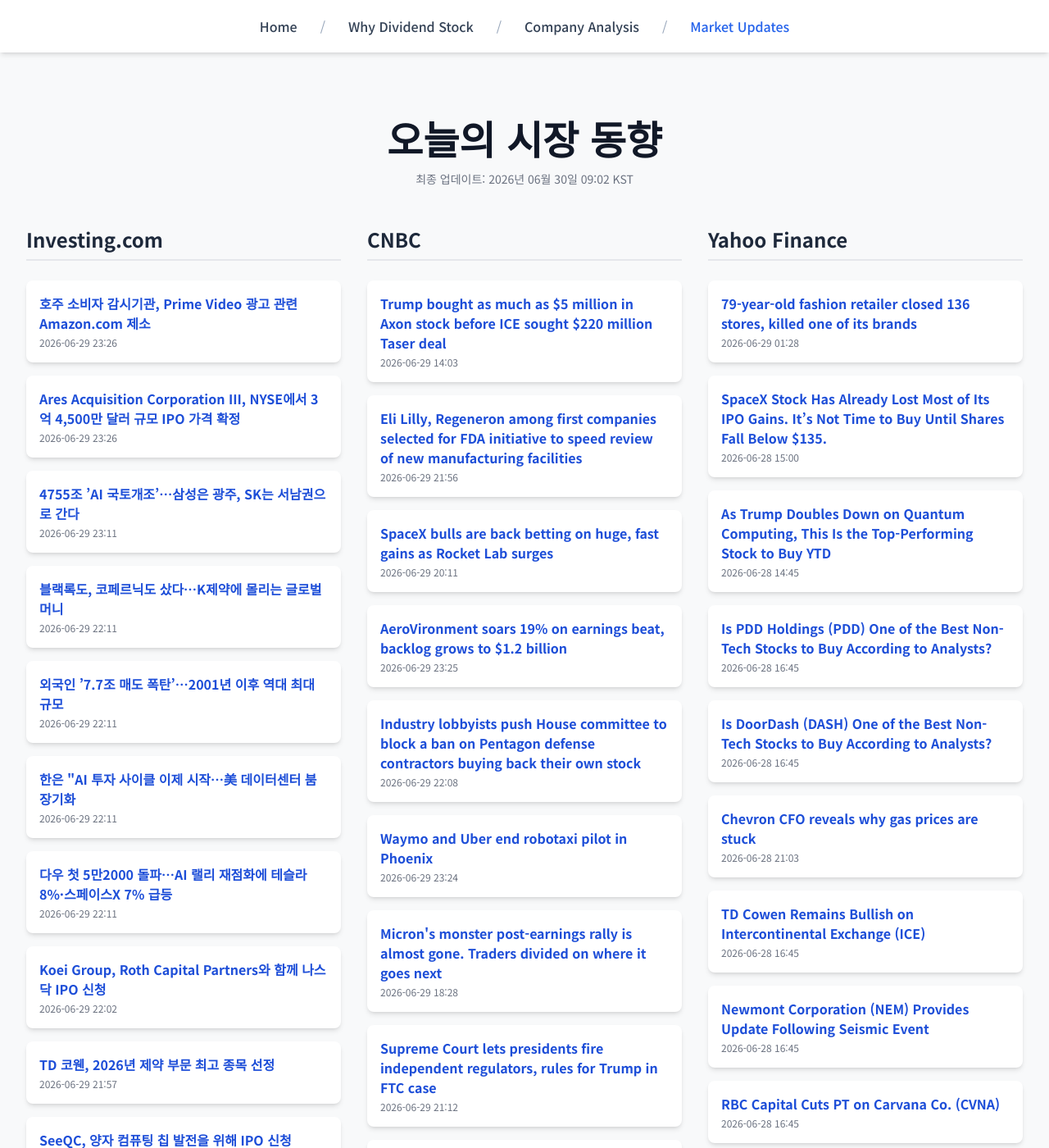
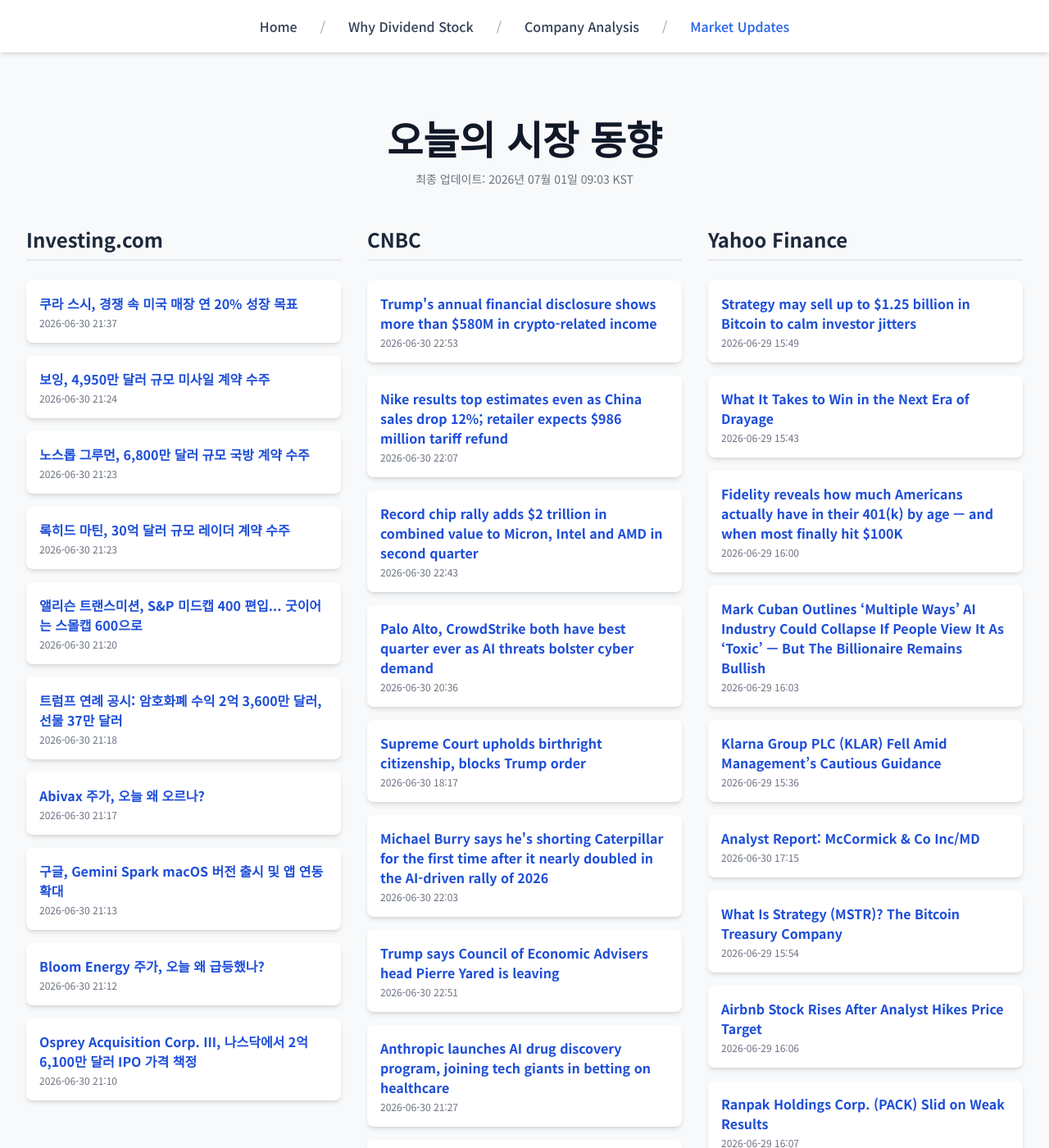
Before and after one commit to Kay-Hwang/my-company-analysis, a Jekyll site: the page built from market-updates.html, in a window 1280 px wide and 1400 px high. Shown: the whole window at 82% size. Built offline with Jekyll 4.4.1, drawn with Linux system fonts in a browser that asks for light colours; nearby versions of some CDN libraries; a script that is not in the unit is left out; some of the changed text lies outside the part shown.

Commit message:
Update daily data

```diff
--- a/_data/latest_data.json
+++ b/_data/latest_data.json
@@ -1,190 +1,190 @@
 {
-  "lastUpdated": "2026년 06월 30일 09:02 KST",
+  "lastUpdated": "2026년 07월 01일 09:03 KST",
   "news": {
     "investing": [
       {
-        "title": "호주 소비자 감시기관, Prime Video 광고 관련 Amazon.com 제소",
-        "link": "https://kr.investing.com/news/stock-market-news/article-1999896",
-        "pubDate": "2026-06-29 23:26:06",
-        "summary": "호주 소비자 감시기관, Prime Video 광고 관련 Amazon.com 제소"
+        "title": "쿠라 스시, 경쟁 속 미국 매장 연 20% 성장 목표",
+        "link": "https://kr.investing.com/news/stock-market-news/article-93CH-2001539",
+        "pubDate": "2026-06-30 21:37:10",
+        "summary": "쿠라 스시, 경쟁 속 미국 매장 연 20% 성장 목표"
       },
       {
-        "title": "Ares Acquisition Corporation III, NYSE에서 3억 4,500만 달러 규모 IPO 가격 확정",
-        "link": "https://kr.investing.com/news/stock-market-news/article-432SI-1999899",
-        "pubDate": "2026-06-29 23:26:02",
-        "summary": "Ares Acquisition Corporation III, NYSE에서 3억 4,500만 달러 규모 IPO 가격 확정"
+        "title": "보잉, 4,950만 달러 규모 미사일 계약 수주",
+        "link": "https://kr.investing.com/news/stock-market-news/article-93CH-2001522",
+        "pubDate": "2026-06-30 21:24:01",
+        "summary": "보잉, 4,950만 달러 규모 미사일 계약 수주"
       },
       {
-        "title": "4755조 ’AI 국토개조’…삼성은 광주, SK는 서남권으로 간다",
-        "link": "https://kr.investing.com/news/stock-market-news/article-1999888",
-        "pubDate": "2026-06-29 23:11:12",
-        "summary": "4755조 ’AI 국토개조’…삼성은 광주, SK는 서남권으로 간다"
+        "title": "노스롭 그루먼, 6,800만 달러 규모 국방 계약 수주",
+        "link": "https://kr.investing.com/news/stock-market-news/article-93CH-2001521",
+        "pubDate": "2026-06-30 21:23:14",
+        "summary": "노스롭 그루먼, 6,800만 달러 규모 국방 계약 수주"
       },
       {
-        "title": "블랙록도, 코페르닉도 샀다…K제약에 몰리는 글로벌 머니",
-        "link": "https://kr.investing.com/news/stock-market-news/article-1999865",
-        "pubDate": "2026-06-29 22:11:15",
-        "summary": "블랙록도, 코페르닉도 샀다…K제약에 몰리는 글로벌 머니"
+        "title": "록히드 마틴, 30억 달러 규모 레이더 계약 수주",
+        "link": "https://kr.investing.com/news/stock-market-news/article-93CH-2001519",
+        "pubDate": "2026-06-30 21:23:03",
+        "summary": "록히드 마틴, 30억 달러 규모 레이더 계약 수주"
       },
       {
-        "title": "외국인 ’7.7조 매도 폭탄’…2001년 이후 역대 최대 규모",
-        "link": "https://kr.investing.com/news/stock-market-news/article-1999864",
-        "pubDate": "2026-06-29 22:11:14",
-        "summary": "외국인 ’7.7조 매도 폭탄’…2001년 이후 역대 최대 규모"
+        "title": "앨리슨 트랜스미션, S&P 미드캡 400 편입... 굿이어는 스몰캡 600으로",
+        "link": "https://kr.investing.com/news/stock-market-news/article-93CH-2001515",
+        "pubDate": "2026-06-30 21:20:22",
+        "summary": "앨리슨 트랜스미션, S&P 미드캡 400 편입... 굿이어는 스몰캡 600으로"
       },
       {
-        "title": "한은 \"AI 투자 사이클 이제 시작…美 데이터센터 붐 장기화",
-        "link": "https://kr.investing.com/news/stock-market-news/article-1999863",
-        "pubDate": "2026-06-29 22:11:14",
-        "summary": "한은 \"AI 투자 사이클 이제 시작…美 데이터센터 붐 장기화"
+        "title": "트럼프 연례 공시: 암호화폐 수익 2억 3,600만 달러, 선물 37만 달러",
+        "link": "https://kr.investing.com/news/stock-market-news/article-93CH-2001511",
+        "pubDate": "2026-06-30 21:18:32",
+        "summary": "트럼프 연례 공시: 암호화폐 수익 2억 3,600만 달러, 선물 37만 달러"
       },
       {
-        "title": "다우 첫 5만2000 돌파…AI 랠리 재점화에 테슬라 8%·스페이스X 7% 급등",
-        "link": "https://kr.investing.com/news/stock-market-news/article-1999862",
-        "pubDate": "2026-06-29 22:11:14",
-        "summary": "다우 첫 5만2000 돌파…AI 랠리 재점화에 테슬라 8%·스페이스X 7% 급등"
+        "title": "Abivax 주가, 오늘 왜 오르나?",
+        "link": "https://kr.investing.com/news/stock-market-news/article-93CH-2001510",
+        "pubDate": "2026-06-30 21:17:10",
+        "summary": "Abivax 주가, 오늘 왜 오르나?"
       },
       {
-        "title": "Koei Group, Roth Capital Partners와 함께 나스닥 IPO 신청",
-        "link": "https://kr.investing.com/news/stock-market-news/article-93CH-1999849",
-        "pubDate": "2026-06-29 22:02:44",
-        "summary": "Koei Group, Roth Capital Partners와 함께 나스닥 IPO 신청"
+        "title": "구글, Gemini Spark macOS 버전 출시 및 앱 연동 확대",
+        "link": "https://kr.investing.com/news/stock-market-news/article-93CH-2001505",
+        "pubDate": "2026-06-30 21:13:13",
+        "summary": "구글, Gemini Spark macOS 버전 출시 및 앱 연동 확대"
       },
       {
-        "title": "TD 코웬, 2026년 제약 부문 최고 종목 선정",
-        "link": "https://kr.investing.com/news/stock-market-news/article-93CH-1999847",
-        "pubDate": "2026-06-29 21:57:30",
-        "summary": "TD 코웬, 2026년 제약 부문 최고 종목 선정"
+        "title": "Bloom Energy 주가, 오늘 왜 급등했나?",
+        "link": "https://kr.investing.com/news/stock-market-news/article-93CH-2001503",
+        "pubDate": "2026-06-30 21:12:00",
+        "summary": "Bloom Energy 주가, 오늘 왜 급등했나?"
       },
       {
-        "title": "SeeQC, 양자 컴퓨팅 칩 발전을 위해 IPO 신청",
-        "link": "https://kr.investing.com/news/stock-market-news/article-93CH-1999842",
-        "pubDate": "2026-06-29 21:50:48",
-        "summary": "SeeQC, 양자 컴퓨팅 칩 발전을 위해 IPO 신청"
+        "title": "Osprey Acquisition Corp. III, 나스닥에서 2억 6,100만 달러 IPO 가격 책정",
+        "link": "https://kr.investing.com/news/stock-market-news/article-432SI-2001516",
+        "pubDate": "2026-06-30 21:10:06",
+        "summary": "Osprey Acquisition Corp. III, 나스닥에서 2억 6,100만 달러 IPO 가격 책정"
       }
     ],
     "cnbc": [
       {
-        "title": "Trump bought as much as $5 million in Axon stock before ICE sought $220 million Taser deal",
-        "link": "https://www.cnbc.com/2026/06/29/trump-axon-stock-ice-taser-immigration-enforcement.html",
-        "pubDate": "Mon, 29 Jun 2026 14:03:16 GMT",
-        "summary": "Axon Enterprise has ramped up lobbying in Congress on federal law enforcement technology as ICE pursues a potential $220 million Taser deal."
+        "title": "Trump's annual financial disclosure shows more than $580M in crypto-related income",
+        "link": "https://www.cnbc.com/2026/06/30/trump-financial-disclosure-released.html",
+        "pubDate": "Tue, 30 Jun 2026 22:53:43 GMT",
+        "summary": "Trump's 927-page financial disclosure report for 2025 totals more than 900 pages detailing holdings in cryptocurrency and stocks."
       },
       {
-        "title": "Eli Lilly, Regeneron among first companies selected for FDA initiative to speed review of new manufacturing facilities",
-        "link": "https://www.cnbc.com/2026/06/29/eli-lilly-regeneron-in-fda-precheck-manufacturing-program.html",
-        "pubDate": "Mon, 29 Jun 2026 21:56:21 GMT",
-        "summary": "Eli Lilly and Regeneron are among the first seven companies the FDA has selected for its PreCheck Pilot Program, CNBC has learned."
+        "title": "Nike results top estimates even as China sales drop 12%; retailer expects $986 million tariff refund",
+        "link": "https://www.cnbc.com/2026/06/30/nike-nke-q4-2026-earnings.html",
+        "pubDate": "Tue, 30 Jun 2026 22:07:27 GMT",
+        "summary": "Nike was expected to report another quarter of declining sales as the sneaker giant struggles to regain strength under its turnaround strategy."
       },
       {
-        "title": "SpaceX bulls are back betting on huge, fast gains as Rocket Lab surges",
-        "link": "https://www.cnbc.com/2026/06/29/spacex-bulls-are-back-betting-on-huge-fast-gains-as-rocket-lab-surges.html",
-        "pubDate": "Mon, 29 Jun 2026 20:11:50 GMT",
-        "summary": "SpaceX bulls are back betting on huge, fast gains as Rocket Lab surges"
+        "title": "Record chip rally adds $2 trillion in combined value to Micron, Intel and AMD in second quarter",
+        "link": "https://www.cnbc.com/2026/06/30/ai-chip-rally-in-q2-adds-2-trillion-in-value-to-micron-intel-amd-.html",
+        "pubDate": "Tue, 30 Jun 2026 22:43:23 GMT",
+        "summary": "Wall Street poured into chipmakers not named Nvidia in the second quarter, as the artificial intelligence boom expanded to include more suppliers."
       },
       {
-        "title": "AeroVironment soars 19% on earnings beat, backlog grows to $1.2 billion",
-        "link": "https://www.cnbc.com/2026/06/29/aerovironment-stock-soars-on-earnings-beat-backlog-grows-to-1point2b.html",
-        "pubDate": "Mon, 29 Jun 2026 23:25:39 GMT",
-        "summary": "Dronemaker AeroVironment's autonomous system revenue beat expectations by $90 million and its backlog continued to grow."
+        "title": "Palo Alto, CrowdStrike both have best quarter ever as AI threats bolster cyber demand",
+        "link": "https://www.cnbc.com/2026/06/30/palo-alto-crowdstrike-stock-ai-mythos.html",
+        "pubDate": "Tue, 30 Jun 2026 20:36:38 GMT",
+        "summary": "The cybersecurity leaders are leaning into identity security, a critical cyber segment, as AI agents outnumber humans"
       },
       {
-        "title": "Industry lobbyists push House committee to block a ban on Pentagon defense contractors buying back their own stock",
-        "link": "https://www.cnbc.com/2026/06/29/pentagon-defense-contractor-buyback-ban-lobbying.html",
-        "pubDate": "Mon, 29 Jun 2026 22:08:50 GMT",
-        "summary": "Defense companies and their trade groups are pressing Congress not to require that the Pentagon approve stock buybacks."
+        "title": "Supreme Court upholds birthright citizenship, blocks Trump order",
+        "link": "https://www.cnbc.com/2026/06/30/supreme-court-birthright-citizenship-ruling.html",
+        "pubDate": "Tue, 30 Jun 2026 18:17:04 GMT",
+        "summary": "President Donald Trump attended oral arguments in the case, underscoring his staunch opposition to granting automatic citizenship to many immigrants' babies."
       },
       {
-        "title": "Waymo and Uber end robotaxi pilot in Phoenix",
-        "link": "https://www.cnbc.com/2026/06/29/waymo-uber-robotaxi-pilot-phoenix.html",
-        "pubDate": "Mon, 29 Jun 2026 23:24:59 GMT",
-        "summary": "The Waymo self-driving cars deployed in Phoenix for the Uber pilot will remain in use and make autonomous deliveries with DoorDash."
+        "title": "Michael Burry says he's shorting Caterpillar for the first time after it nearly doubled in the AI-driven rally of 2026",
+        "link": "https://www.cnbc.com/2026/06/30/burry-shorts-caterpillar-after-it-nearly-doubled-in-ai-rally-of-2026.html",
+        "pubDate": "Tue, 30 Jun 2026 22:03:46 GMT",
+        "summary": "\"Caterpillar jumped out at me,\" Burry said. \"I have never shorted Caterpillar. It has always done great for me on the long side in the past.\""
       },
       {
-        "title": "Micron's monster post-earnings rally is almost gone. Traders divided on where it goes next",
-        "link": "https://www.cnbc.com/2026/06/29/micron-shares-fall-how-bulls-and-bears-are-positioned-in-chip-trade.html",
-        "pubDate": "Mon, 29 Jun 2026 18:28:08 GMT",
-        "summary": "The maker of memory chips slid to start the week, marking an about-face from its post-earnings surge."
+        "title": "Trump says Council of Economic Advisers head Pierre Yared is leaving",
+        "link": "https://www.cnbc.com/2026/06/30/trump-pierre-yared-council-economic-advisers.html",
+        "pubDate": "Tue, 30 Jun 2026 22:51:42 GMT",
+        "summary": "The Council of Economic Advisers has provided the president with information and advice on both domestic and international economic policy since 1946."
       },
       {
-        "title": "Supreme Court lets presidents fire independent regulators, rules for Trump in FTC case",
-        "link": "https://www.cnbc.com/2026/06/29/supreme-court-trump-slaughter-ftc.html",
-        "pubDate": "Mon, 29 Jun 2026 21:12:27 GMT",
-        "summary": "The ruling allowing President Donald Trump to fire FTC Commissioner Rebecca Slaughter overturns a key precedent known as \"Humphrey’s Executor.\""
+        "title": "Anthropic launches AI drug discovery program, joining tech giants in betting on healthcare",
+        "link": "https://www.cnbc.com/2026/06/30/anthropic-launches-ai-drug-discovery-program-claude-science.html",
+        "pubDate": "Tue, 30 Jun 2026 21:27:22 GMT",
+        "summary": "Anthropic will start an internal drug discovery program, part of a new push to sell artificial intelligence tools to drugmakers."
       },
       {
-        "title": "Supreme Court rules Trump cannot fire Fed Governor Lisa Cook for now",
-        "link": "https://www.cnbc.com/2026/06/29/supreme-court-lisa-cook-trump-federal-reserve.html",
-        "pubDate": "Mon, 29 Jun 2026 17:29:44 GMT",
-        "summary": "The ruling by the Supreme Court means that Lisa Cook will remain as a Federal Reserve governor as her lawsuit challenging Trump's effort to fire her proceeds."
+        "title": "Big egg producers settle price inflation probe with DOJ for 53 million eggs — and $3.3M",
+        "link": "https://www.cnbc.com/2026/06/30/egg-producers-settle-price-inflation-probe-for-3point3-million.html",
+        "pubDate": "Tue, 30 Jun 2026 19:02:07 GMT",
+        "summary": "Cal-Maine Foods, Versova and Hickman's Egg Ranch agreed to settle allegations of price manipulation by the Department of Justice and 17 states."
       },
       {
-        "title": "Supreme Court rulings on Fed, FTC: What they mean for consumers",
-        "link": "https://www.cnbc.com/2026/06/29/supreme-court-rulings-fed-ftc-consumers.html",
-        "pubDate": "Mon, 29 Jun 2026 22:38:08 GMT",
-        "summary": "The Supreme Court issued a pair of highly anticipated rulings on Monday that have far-reaching implications for household finances."
+        "title": "Do you really, really love your job? Then you're not alone, according to surprising results from this survey",
+        "link": "https://www.cnbc.com/2026/06/30/surprising-survey-of-american-job-satisfaction-.html",
+        "pubDate": "Tue, 30 Jun 2026 11:08:24 GMT",
+        "summary": "Those surveyed showed a 78.9% rate of workers who \"reported feeling positive at the end of their shifts.\""
       }
     ],
     "yahoo": [
       {
-        "title": "79-year-old fashion retailer closed 136 stores, killed one of its brands",
-        "link": "https://finance.yahoo.com/markets/stocks/articles/h-m-closed-136-stores-012815718.html",
-        "pubDate": "2026-06-29T01:28:15Z",
-        "summary": "79-year-old fashion retailer closed 136 stores, killed one of its brands"
+        "title": "Strategy may sell up to $1.25 billion in Bitcoin to calm investor jitters",
+        "link": "https://finance.yahoo.com/markets/crypto/articles/strategy-may-sell-1-25-154954820.html",
+        "pubDate": "2026-06-29T15:49:54Z",
+        "summary": "Strategy may sell up to $1.25 billion in Bitcoin to calm investor jitters"
       },
       {
-        "title": "SpaceX Stock Has Already Lost Most of Its IPO Gains. It’s Not Time to Buy Until Shares Fall Below $135.",
-        "link": "https://finance.yahoo.com/markets/stocks/articles/spacex-stock-already-lost-most-150002623.html",
-        "pubDate": "2026-06-28T15:00:02Z",
-        "summary": "SpaceX Stock Has Already Lost Most of Its IPO Gains. It’s Not Time to Buy Until Shares Fall Below $135."
+        "title": "What It Takes to Win in the Next Era of Drayage",
+        "link": "https://finance.yahoo.com/small-business/articles/takes-win-next-era-drayage-154355767.html",
+        "pubDate": "2026-06-29T15:43:55Z",
+        "summary": "What It Takes to Win in the Next Era of Drayage"
       },
       {
-        "title": "As Trump Doubles Down on Quantum Computing, This Is the Top-Performing Stock to Buy YTD",
-        "link": "https://finance.yahoo.com/markets/stocks/articles/trump-doubles-down-quantum-computing-144501136.html",
-        "pubDate": "2026-06-28T14:45:01Z",
-        "summary": "As Trump Doubles Down on Quantum Computing, This Is the Top-Performing Stock to Buy YTD"
+        "title": "Fidelity reveals how much Americans actually have in their 401(k) by age — and when most finally hit $100K",
+        "link": "https://finance.yahoo.com/markets/articles/fidelity-reveals-much-americans-actually-160000405.html",
+        "pubDate": "2026-06-29T16:00:00Z",
+        "summary": "Fidelity reveals how much Americans actually have in their 401(k) by age — and when most finally hit $100K"
       },
       {
-        "title": "Is PDD Holdings (PDD) One of the Best Non-Tech Stocks to Buy According to Analysts?",
-        "link": "https://finance.yahoo.com/markets/stocks/articles/pdd-holdings-pdd-one-best-164504799.html",
-        "pubDate": "2026-06-28T16:45:04Z",
-        "summary": "Is PDD Holdings (PDD) One of the Best Non-Tech Stocks to Buy According to Analysts?"
+        "title": "Mark Cuban Outlines ‘Multiple Ways’ AI Industry Could Collapse If People View It As ‘Toxic’ — But The Billionaire Remains Bullish",
+        "link": "https://finance.yahoo.com/technology/ai/articles/mark-cuban-outlines-multiple-ways-160337305.html",
+        "pubDate": "2026-06-29T16:03:37Z",
+        "summary": "Mark Cuban Outlines ‘Multiple Ways’ AI Industry Could Collapse If People View It As ‘Toxic’ — But The Billionaire Remains Bullish"
       },
       {
-        "title": "Is DoorDash (DASH) One of the Best Non-Tech Stocks to Buy According to Analysts?",
-        "link": "https://finance.yahoo.com/markets/stocks/articles/doordash-dash-one-best-non-164512251.html",
-        "pubDate": "2026-06-28T16:45:12Z",
-        "summary": "Is DoorDash (DASH) One of the Best Non-Tech Stocks to Buy According to Analysts?"
+        "title": "Klarna Group PLC (KLAR) Fell Amid Management’s Cautious Guidance",
+        "link": "https://finance.yahoo.com/markets/stocks/articles/klarna-group-plc-klar-fell-153638089.html",
+        "pubDate": "2026-06-29T15:36:38Z",
+        "summary": "Klarna Group PLC (KLAR) Fell Amid Management’s Cautious Guidance"
       },
       {
-        "title": "Chevron CFO reveals why gas prices are stuck",
-        "link": "https://finance.yahoo.com/energy/articles/chevron-cfo-reveals-why-gas-210300205.html",
-        "pubDate": "2026-06-28T21:03:00Z",
-        "summary": "Chevron CFO reveals why gas prices are stuck"
+        "title": "Analyst Report: McCormick & Co Inc/MD",
+        "link": "https://finance.yahoo.com/research/reports/ARGUS_4136_AnalystReport_1782839743000?yptr=yahoo&ncid=yahooproperties_plusresear_nm5q6ze1cei",
+        "pubDate": "2026-06-30T17:15:43Z",
+        "summary": "Analyst Report: McCormick & Co Inc/MD"
       },
       {
-        "title": "TD Cowen Remains Bullish on Intercontinental Exchange (ICE)",
-        "link": "https://finance.yahoo.com/markets/stocks/articles/td-cowen-remains-bullish-intercontinental-164522822.html",
-        "pubDate": "2026-06-28T16:45:22Z",
-        "summary": "TD Cowen Remains Bullish on Intercontinental Exchange (ICE)"
+        "title": "What Is Strategy (MSTR)? The Bitcoin Treasury Company",
+        "link": "https://finance.yahoo.com/news/strategy-mstr-bitcoin-treasury-company-174002541.html",
+        "pubDate": "2026-06-29T15:54:02Z",
+        "summary": "What Is Strategy (MSTR)? The Bitcoin Treasury Company"
       },
       {
-        "title": "Newmont Corporation (NEM) Provides Update Following Seismic Event",
-        "link": "https://finance.yahoo.com/markets/stocks/articles/newmont-corporation-nem-provides-following-164530451.html",
-        "pubDate": "2026-06-28T16:45:30Z",
-        "summary": "Newmont Corporation (NEM) Provides Update Following Seismic Event"
+        "title": "Airbnb Stock Rises After Analyst Hikes Price Target",
+        "link": "https://www.investors.com/news/technology/airbnb-stock-rises-after-analyst-hikes-price-target/?src=A00220&yptr=yahoo",
+        "pubDate": "2026-06-29T16:06:57Z",
+        "summary": "Airbnb Stock Rises After Analyst Hikes Price Target"
       },
       {
-        "title": "RBC Capital Cuts PT on Carvana Co. (CVNA)",
-        "link": "https://finance.yahoo.com/markets/stocks/articles/rbc-capital-cuts-pt-carvana-164538046.html",
-        "pubDate": "2026-06-28T16:45:38Z",
-        "summary": "RBC Capital Cuts PT on Carvana Co. (CVNA)"
+        "title": "Ranpak Holdings Corp. (PACK) Slid on Weak Results",
+        "link": "https://finance.yahoo.com/markets/stocks/articles/ranpak-holdings-corp-pack-slid-160736271.html",
+        "pubDate": "2026-06-29T16:07:36Z",
+        "summary": "Ranpak Holdings Corp. (PACK) Slid on Weak Results"
       },
       {
-        "title": "Is Danaher (DHR) One of the Best Non-Tech Stocks to Buy According to Analysts?",
-        "link": "https://finance.yahoo.com/markets/stocks/articles/danaher-dhr-one-best-non-164559001.html",
-        "pubDate": "2026-06-28T16:45:59Z",
-        "summary": "Is Danaher (DHR) One of the Best Non-Tech Stocks to Buy According to Analysts?"
+        "title": "Crude Oil Prices Climb as Tanker Traffic Slows Through Strait of Hormuz",
+        "link": "https://finance.yahoo.com/energy/articles/crude-oil-prices-climb-tanker-153502616.html",
+        "pubDate": "2026-06-29T15:35:02Z",
+        "summary": "Crude Oil Prices Climb as Tanker Traffic Slows Through Strait of Hormuz"
       }
     ]
   }
```
